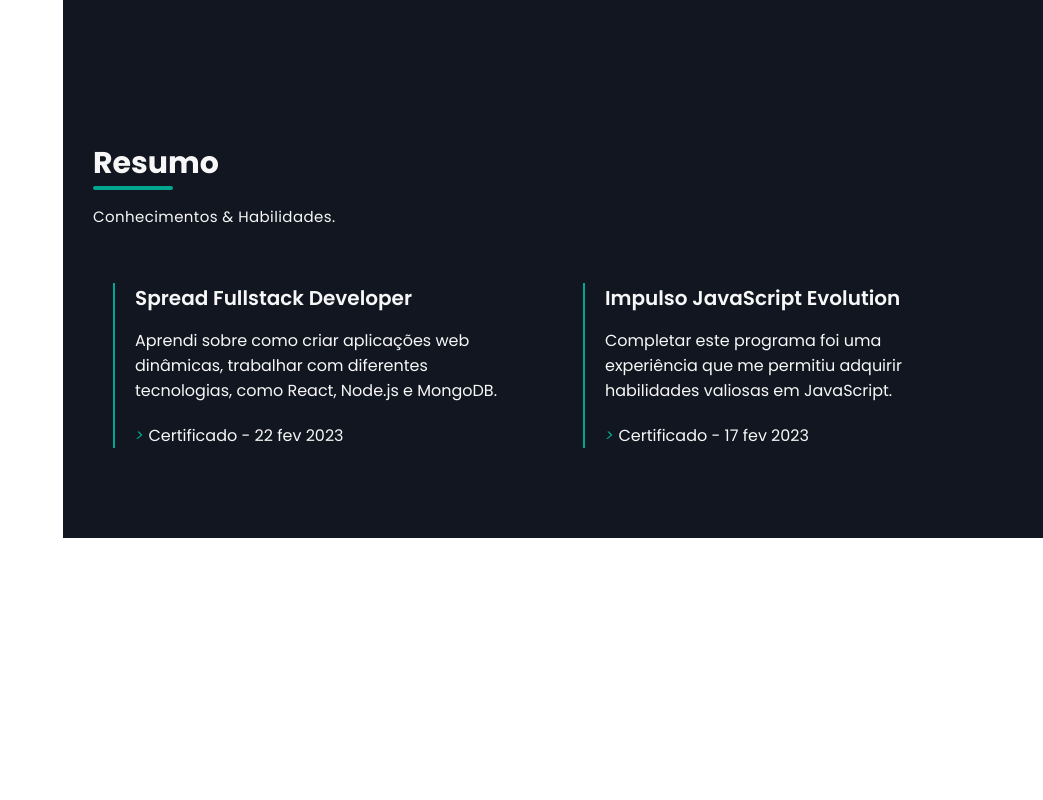
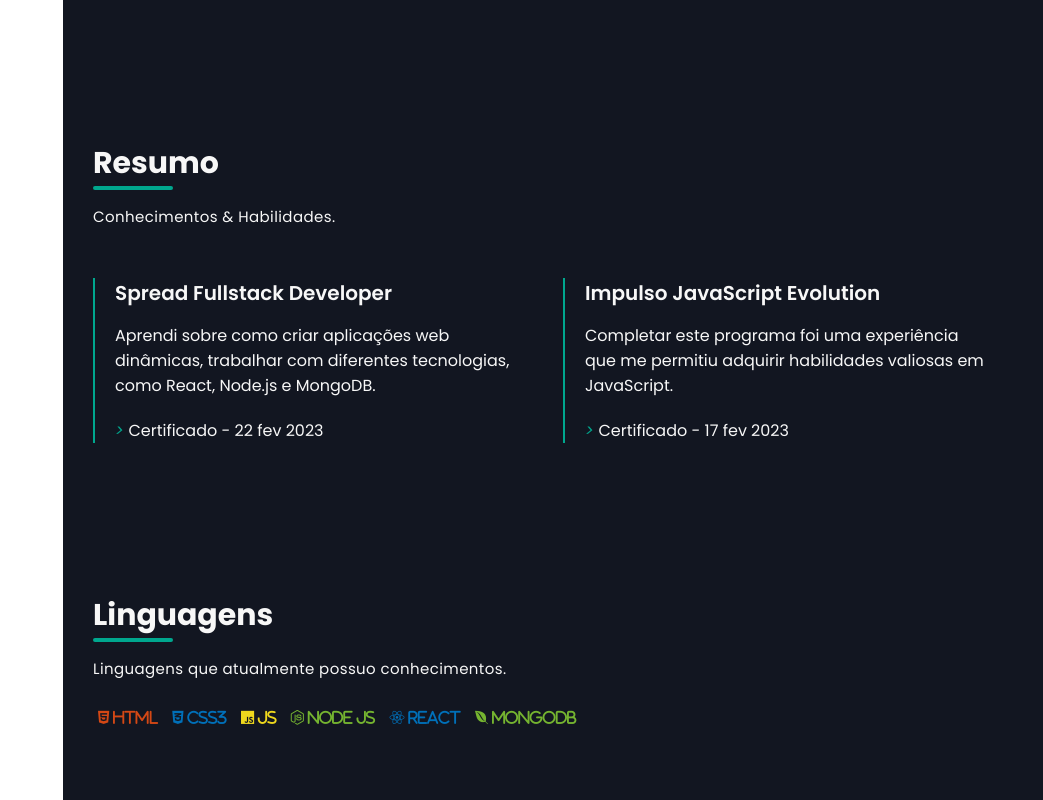
Before and after one commit to ArkcV/Portifolio, a plain HTML site: page index.html in a window 1280 px wide. Shown: the part 1331-2131 px from the top of the page, without its empty margins (237-1280 px from the left). Before the commit the page ends 1869 px from the top, so only its background shows below. Drawn offline with nearby package versions, Linux system fonts and the light colour scheme; files whose address does not match are found by name.

Commit message:
add: feat: SkillSection

```diff
--- a/assets/css/style.css
+++ b/assets/css/style.css
@@ -283,7 +283,6 @@
     font-weight: 700;
     font-size: 35px;
     letter-spacing: 0.5px;
-    margin-top: -10px;
 }
 
 #about .about-col .info-col p {
@@ -390,7 +389,6 @@
 
 }
 
-
 #resume .divider ~ p {
     color: var(--bgColor);
     font-size: 15px;
@@ -422,7 +420,7 @@
 #resume .resume-row .resume-cols .my-info{
     color: var(--bgColor);
     padding: 0 20px 0 20px;
-    margin: 20px;
+
     border-left: 2px solid var(--themeColor);
     position: relative;
 }
@@ -462,3 +460,50 @@
         flex-basis: 100%;
     }
 }
+
+/*--------------------------------------------------------------
+# Skill Section
+--------------------------------------------------------------*/
+
+#skill {
+    padding: 70px 30px;
+
+}
+
+#skill p {
+    color: var(--bgColor);
+    font-size: 15px;
+    letter-spacing: 0.4px;
+    font-weight: 400;
+    margin-top: 15px;
+
+}
+
+
+#skill .linguage i{
+    font-size: 15px;
+    padding: 5px;
+    margin-top: 25px;
+ }
+
+
+#html5{
+    color: #D44815;
+ }
+
+ #css3{
+    color: #0070B9;
+ }
+
+ #js{
+    color: #EFD81D;
+ }
+ #node-js{
+    color: #75B430;
+ }
+ #react{
+    color: #0070B9;
+ }
+ #mongodb{
+    color: #75B430
+ }
--- a/index.html
+++ b/index.html
@@ -125,6 +125,21 @@
             </div>
         </section>
 
+         <!-- ======= Skill ======= -->
+        <section id="skill">
+            <h1 class="title">Linguagens</h1>
+            <div class="divider"></div>
+            <p>Linguagens que atualmente possuo conhecimentos.</p>
+            <div class="linguage">
+                <i class="fa-brands fa-html5" id="html5"> html</i>
+                <i class="fa-brands fa-css3-alt" id="css3"> css3</i>
+                <i class="fa-brands fa-js" id="js"> js</i>
+                <i class="fa-brands fa-node-js" id="node-js"> node js</i>
+                <i class="fa-brands fa-react" id="react"> react</i>
+                <i class="fa-brands fa-envira" id="mongodb"> mongodb</i>
+            </div>
+        </section>
+
 
     </main>
     <!-- ======= Main ======= -->
```
